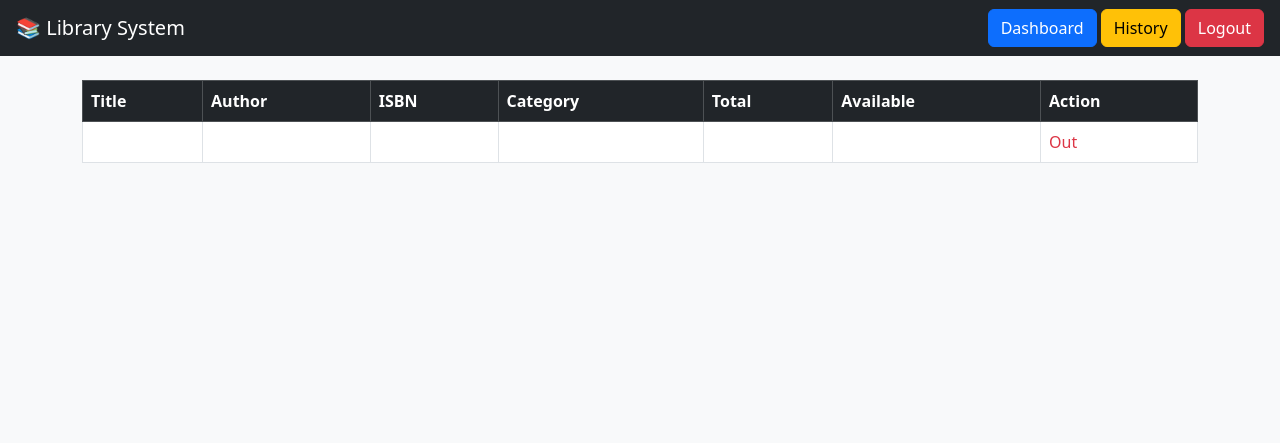
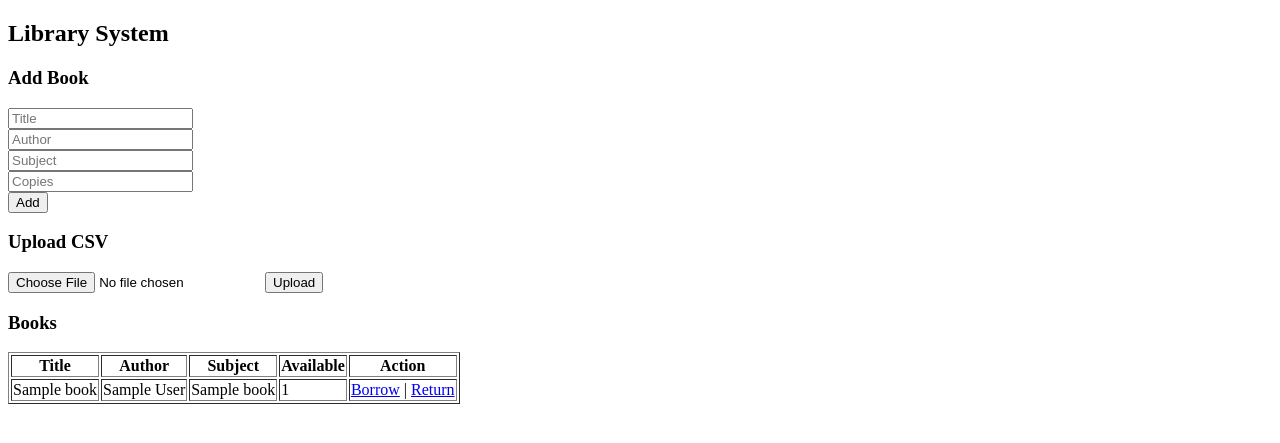
Before and after one commit to davidotieno13/library, a Flask app: template templates/index.html in a window 1280 px wide. Shown: the top 443 px of the page. Run offline with Flask 3, Linux system fonts and the light colour scheme; the template is opened without the code that fills it: values that come from a table or form of the project are taken from there, others are empty; tables that the repository leaves empty hold one stand-in row (values such as "Sample post").

Commit message:
Update index.html

```diff
--- a/templates/index.html
+++ b/templates/index.html
@@ -1,77 +1,51 @@
 <!DOCTYPE html>
 <html>
 <head>
-    <title>Library System</title>
-    <link href="https://cdn.jsdelivr.net/npm/bootstrap@5.3.3/dist/css/bootstrap.min.css" rel="stylesheet">
+    <title>Library Dashboard</title>
 </head>
+<body>
 
-<body class="bg-light">
+<h2>Library System</h2>
 
-<nav class="navbar navbar-dark bg-dark px-3">
-    <span class="navbar-brand">📚 Library System</span>
+<h3>Add Book</h3>
+<form method="POST" action="/add">
+    <input name="title" placeholder="Title"><br>
+    <input name="author" placeholder="Author"><br>
+    <input name="subject" placeholder="Subject"><br>
+    <input name="available" placeholder="Copies"><br>
+    <button>Add</button>
+</form>
 
-    <div>
-        <a href="/dashboard" class="btn btn-primary">Dashboard</a>
-        <a href="/history" class="btn btn-warning">History</a>
-        <a href="/logout" class="btn btn-danger">Logout</a>
-    </div>
-</nav>
+<h3>Upload CSV</h3>
+<form method="POST" action="/upload" enctype="multipart/form-data">
+    <input type="file" name="file">
+    <button>Upload</button>
+</form>
 
-<div class="container mt-4">
-
-{% if role == "admin" %}
-<div class="card p-3 mb-3">
-<form method="POST" action="/add" class="row g-2">
-
-<input name="title" class="form-control col" placeholder="Title">
-<input name="author" class="form-control col" placeholder="Author">
-<input name="isbn" class="form-control col" placeholder="ISBN">
-<input name="category" class="form-control col" placeholder="Category">
-<input name="copies" class="form-control col" placeholder="Copies">
-
-<button class="btn btn-success col">Add Book</button>
-
-</form>
-</div>
-{% endif %}
-
-<table class="table table-bordered">
-<thead class="table-dark">
+<h3>Books</h3>
+<table border="1">
 <tr>
     <th>Title</th>
     <th>Author</th>
-<th>ISBN</th>
-<th>Category</th>
-<th>Total</th>
+    <th>Subject</th>
     <th>Available</th>
     <th>Action</th>
 </tr>
-</thead>
 
-<tbody>
 {% for b in books %}
 <tr>
-<td>{{ b[1] }}</td>
-<td>{{ b[2] }}</td>
-<td>{{ b[3] }}</td>
-<td>{{ b[4] }}</td>
-<td>{{ b[5] }}</td>
-<td>{{ b[6] }}</td>
-
+    <td>{{b.title}}</td>
+    <td>{{b.author}}</td>
+    <td>{{b.subject}}</td>
+    <td>{{b.available}}</td>
     <td>
-{% if b[6]|int > 0 %}
-<a href="/borrow/{{ b[0] }}" class="btn btn-warning btn-sm">Borrow</a>
-{% else %}
-<span class="text-danger">Out</span>
-{% endif %}
+        <a href="/borrow/{{b.id}}">Borrow</a> |
+        <a href="/return/{{b.id}}">Return</a>
     </td>
-
 </tr>
 {% endfor %}
-</tbody>
+
 </table>
-
-</div>
 
 </body>
 </html>
```
Lines whose indentation alone changed are shown as unchanged.
